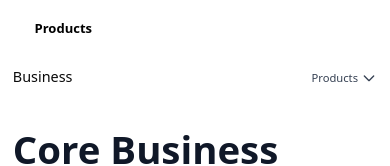
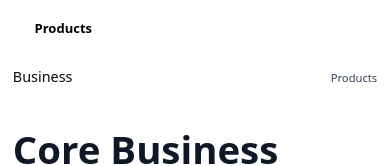
Before and after one commit to EFI-HU/Web-of-TechFocus, a Next.js app: page /business in a window 390 px wide. Shown: the part 161-327 px from the top of the page. Built offline with nearby package versions, Linux system fonts and the light colour scheme.

Commit message:
EFI
修改了一些用户刚用的内容

```diff
--- a/src/components/home/landmark-project-section.tsx
+++ b/src/components/home/landmark-project-section.tsx
@@ -229,8 +229,7 @@ export function LandmarkProjectSection() {
                   </svg>
                 </div>
                 <span className="relative font-medium text-gray-700">
-                  Read more
-                  <span className="absolute -bottom-1 left-0 w-0 h-0.5 bg-gray-700 transition-all duration-300 group-hover:w-full group-hover:bg-black"></span>
+                  Learn more
                 </span>
               </Link>
             </motion.div>
--- a/src/components/home/news-section.tsx
+++ b/src/components/home/news-section.tsx
@@ -168,8 +168,7 @@ const NewsContent = ({ title, date, readTime, imageSrc, id }: NewsContentProps)
             </svg>
           </div>
           <span className="relative font-medium">
-            Read more
-            <span className="absolute -bottom-1 left-0 w-0 h-0.5 bg-gray-700 transition-all duration-300 group-hover:w-full group-hover:bg-black"></span>
+            Learn more
           </span>
         </Link>
       </motion.div>
--- a/src/components/home/why-us-section.tsx
+++ b/src/components/home/why-us-section.tsx
@@ -140,8 +140,7 @@ export function WhyUsSection() {
                   </svg>
                 </div>
                 <span className="relative font-medium text-gray-700">
-                  Read more
-                  <span className="absolute -bottom-1 left-0 w-0 h-0.5 bg-gray-700 transition-all duration-300 group-hover:w-full group-hover:bg-black"></span>
+                  Learn more
                 </span>
               </Link>
             </motion.div>
--- a/src/components/shared/header.tsx
+++ b/src/components/shared/header.tsx
@@ -215,21 +215,17 @@ export function Header() {
 
             {/* 桌面端导航 */}
             <nav className="hidden md:flex items-center gap-8 pr-16">
-              <Link href="/news" className="text-[16px] font-medium text-[#111] hover:opacity-100 transition-opacity relative group">
+              <Link href="/news" className="text-[16px] font-medium text-[#111] hover:opacity-100 transition-opacity">
                 News
-                <span className="absolute -bottom-1 left-0 w-0 h-0.5 bg-black transition-all duration-300 group-hover:w-full"></span>
               </Link>
-              <Link href="/business" className="text-[16px] font-medium text-[#111] hover:opacity-100 transition-opacity relative group">
+              <Link href="/business" className="text-[16px] font-medium text-[#111] hover:opacity-100 transition-opacity">
                 Business
-                <span className="absolute -bottom-1 left-0 w-0 h-0.5 bg-black transition-all duration-300 group-hover:w-full"></span>
               </Link>
-              <Link href="/contact" className="text-[16px] font-medium text-[#111] hover:opacity-100 transition-opacity relative group">
+              <Link href="/contact" className="text-[16px] font-medium text-[#111] hover:opacity-100 transition-opacity">
                 Contact
-                <span className="absolute -bottom-1 left-0 w-0 h-0.5 bg-black transition-all duration-300 group-hover:w-full"></span>
               </Link>
-              <Link href="/career" className="text-[16px] font-medium text-[#111] hover:opacity-100 transition-opacity relative group">
+              <Link href="/career" className="text-[16px] font-medium text-[#111] hover:opacity-100 transition-opacity">
                 Career
-                <span className="absolute -bottom-1 left-0 w-0 h-0.5 bg-black transition-all duration-300 group-hover:w-full"></span>
               </Link>
               <Link
                 href="/federal"
--- a/src/components/shared/sidebar-nav.tsx
+++ b/src/components/shared/sidebar-nav.tsx
@@ -70,9 +70,6 @@ export function SidebarNav({ items, selectedId, onSelect, title }: SidebarNavPro
                   >
                     {item.title}
                   </span>
-                  <span className="absolute right-2 opacity-0 transform translate-x-[-10px] group-hover:opacity-100 group-hover:translate-x-0 transition-all duration-200">
-                    &gt;
-                  </span>
                 </button>
               );
             })}
@@ -89,15 +86,6 @@ export function SidebarNav({ items, selectedId, onSelect, title }: SidebarNavPro
             className="flex items-center space-x-1 text-gray-700 pr-4"
           >
             <span className="text-sm">{selectedItem.title}</span>
-            <svg
-              xmlns="http://www.w3.org/2000/svg"
-              className={`h-5 w-5 transition-transform duration-300 ${isMobileMenuOpen ? 'rotate-180' : ''}`}
-              fill="none"
-              viewBox="0 0 24 24"
-              stroke="currentColor"
-            >
-              <path strokeLinecap="round" strokeLinejoin="round" strokeWidth={2} d="M19 9l-7 7-7-7" />
-            </svg>
           </button>
         </div>
 
```
